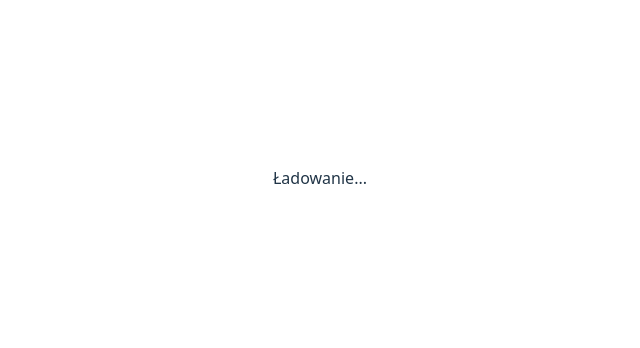
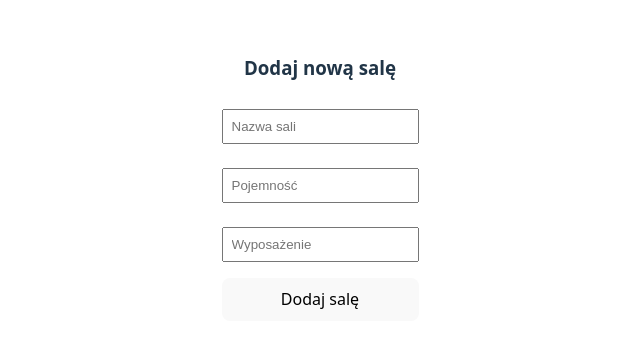
Before and after one commit to AmelkaS/SmartBooking, a React (Vite) app in the folder ui-app/: page /rooms/create in a window 1280 px wide. Shown: the part 222-570 px from the top of the page, without its empty margins (320-960 px from the left). Built offline with nearby package versions, Linux system fonts and the light colour scheme; no server answers.

Commit message:
feat(frontend): add page for adding rooms

```diff
--- a/ui-app/src/App.tsx
+++ b/ui-app/src/App.tsx
@@ -5,6 +5,7 @@ import UserDetail from "./pages/UserDetail.tsx";
 import UserForm from './pages/UserForm.tsx';
 import Rooms from './pages/Rooms.tsx';
 import RoomDetail from './pages/RoomDetail.tsx';
+import RoomForm from './pages/RoomForm.tsx';
 
 export default function App() {
   return (
@@ -15,6 +16,7 @@ export default function App() {
         <Route path="/users/create" element={<UserForm />} />
         <Route path="/rooms" element={<Rooms />} />
         <Route path="/rooms/:id" element={<RoomDetail />} />
+        <Route path="/rooms/create" element={<RoomForm />} />
         </Routes>
     </Router>
   );
--- /dev/null
+++ b/ui-app/src/pages/RoomForm.tsx
@@ -0,0 +1,61 @@
+import React, { useState } from "react";
+import axios from "axios";
+
+export default function RoomForm() {
+  const [form, setForm] = useState({
+    name: "",
+    capacity: 0,
+    equipment: "",
+  });
+
+  const handleChange = (e: React.ChangeEvent<HTMLInputElement>) => {
+    setForm({ ...form, [e.target.name]: e.target.value });
+  };
+
+  const handleSubmit = async (e: React.FormEvent) => {
+    e.preventDefault();
+    await axios.post("http://localhost:8000/api/rooms/create/", {
+      ...form,
+      capacity: Number(form.capacity),
+    });
+    alert("Sala dodana!");
+  };
+
+  return (
+    <>
+        <h3 style={{ textAlign: "center" }}>Dodaj nową salę</h3>
+        <form
+
+            onSubmit={handleSubmit}
+            style={{
+                display: "flex",
+                flexDirection: "column",
+                gap: "1rem",
+                maxWidth: "400px",
+                margin: "0 auto",
+            }}
+        >
+            <input
+                name="name"
+                placeholder="Nazwa sali"
+                onChange={handleChange}
+                style={{ marginTop: "0.5rem", padding: "0.5rem" }}
+            />
+            <input
+                name="capacity"
+                type="number"
+                placeholder="Pojemność"
+                onChange={handleChange}
+                style={{ marginTop: "0.5rem", padding: "0.5rem" }}
+            />
+            <input
+                name="equipment"
+                placeholder="Wyposażenie"
+                onChange={handleChange}
+                style={{ marginTop: "0.5rem", padding: "0.5rem" }}
+            />
+            <button type="submit">Dodaj salę</button>
+        </form>
+    </>
+  );
+}
```
